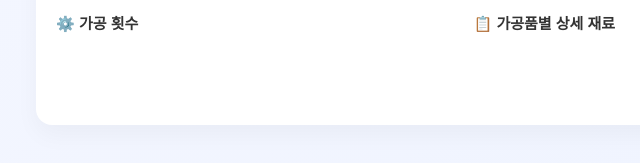
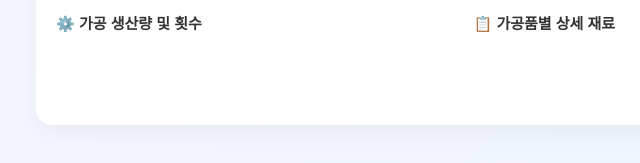
Before and after one commit to ryuso0714/mabi-craft3, a plain HTML site: page index.html in a window 1280 px wide. Shown: the part 459-622 px from the top of the page, 174-814 px from the left. Drawn offline with Linux system fonts and the light colour scheme; a web font is replaced by a local one.

Commit message:
index.html 업데이트

```diff
--- a/index.html
+++ b/index.html
@@ -61,7 +61,7 @@
         <div class="result-container-split">
           <!-- 2. 가공 시설별 공정 -->
           <div class="result-section">
-            <h2>⚙️ 가공 횟수</h2>
+            <h2>⚙️ 가공 생산량 및 횟수</h2>
             <div id="craftResult"> </div>
           </div>
 
```
